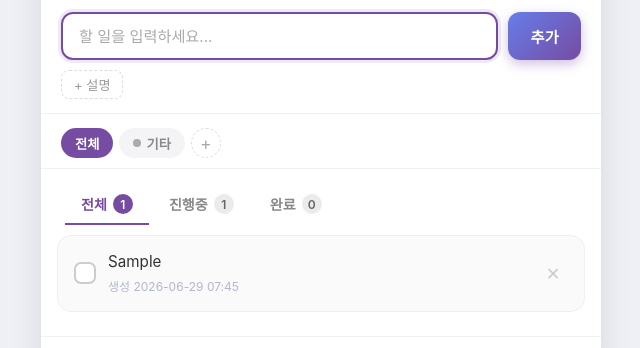
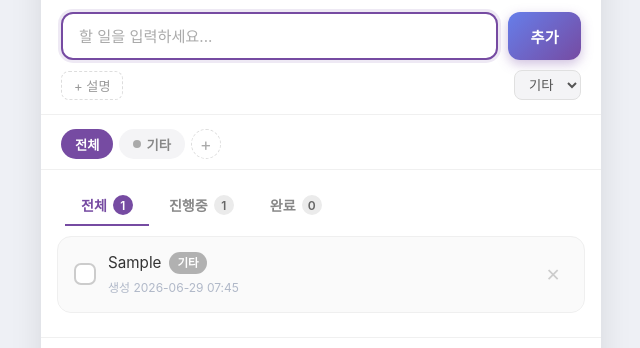
Before and after one commit to lee4022/todo-list, a plain HTML site: page index.html in a window 1280 px wide. Both pictures are taken after typing "Sample" into the empty fields and a click on the button "추가". Shown: the part 238-586 px from the top of the page, without its empty margins (319-959 px from the left). Drawn offline with Linux system fonts and the light colour scheme.

Commit message:
feat: 할 일 작성 시 그룹 지정 및 뱃지 표시

```diff
--- a/app.js
+++ b/app.js
@@ -1,4 +1,5 @@
 const groupTabsEl      = document.getElementById('groupTabs');
+const groupSelect      = document.getElementById('groupSelect');
 const addGroupBtn      = document.getElementById('addGroupBtn');
 const groupAddForm     = document.getElementById('groupAddForm');
 const groupNameInput   = document.getElementById('groupNameInput');
@@ -26,6 +27,12 @@ let currentGroup = 'all';
 let todos = [];
 let nextId = 1;
 let currentFilter = 'all';
+
+function renderGroupSelect() {
+  groupSelect.innerHTML = groups.map(g =>
+    `<option value="${g.id}">${g.name}</option>`
+  ).join('');
+}
 
 function renderGroupTabs() {
   const buttons = groups.map(g => {
@@ -65,6 +72,7 @@ function addGroup(name) {
   const color = GROUP_COLORS[nextGroupId % GROUP_COLORS.length];
   groups.push({ id: `g${nextGroupId++}`, name, color, isDefault: false });
   renderGroupTabs();
+  renderGroupSelect();
 }
 
 function deleteGroup(id) {
@@ -72,6 +80,7 @@ function deleteGroup(id) {
   groups = groups.filter(g => g.id !== id);
   if (currentGroup === id) currentGroup = 'all';
   renderGroupTabs();
+  renderGroupSelect();
   render();
 }
 
@@ -82,7 +91,8 @@ function addTodo() {
     return;
   }
   const description = descInput.value.trim();
-  todos.push({ id: nextId++, text, description, completed: false, createdAt: formatDate(new Date()) });
+  const groupId = groupSelect.value || 'default';
+  todos.push({ id: nextId++, text, description, groupId, completed: false, createdAt: formatDate(new Date()) });
   todoInput.value = '';
   descInput.value = '';
   descInput.style.display = 'none';
@@ -161,7 +171,10 @@ function render() {
         <span class="checkmark"></span>
       </label>
       <div class="todo-body">
-        <span class="todo-text">${escapeHtml(todo.text)}</span>
+        <div class="todo-main">
+          <span class="todo-text">${escapeHtml(todo.text)}</span>
+          ${(()=>{ const g = groups.find(g=>g.id===todo.groupId); return g ? `<span class="group-badge" style="background:${g.color}">${g.name}</span>` : ''; })()}
+        </div>
         <span class="created-at">생성 ${todo.createdAt}</span>
         ${todo.completed && todo.completedAt ? `<span class="completed-at">완료 ${todo.completedAt}</span>` : ''}
         ${todo.description ? `<details class="todo-desc"><summary>설명 보기</summary><p class="desc-content">${escapeHtml(todo.description)}</p></details>` : ''}
@@ -222,4 +235,5 @@ tabs.forEach(tab => {
 });
 
 renderGroupTabs();
+renderGroupSelect();
 render();
--- a/css/style.css
+++ b/css/style.css
@@ -132,6 +132,23 @@ body {
   border-radius: 8px;
   transition: color 0.15s, border-color 0.15s, background 0.15s;
 }
+
+.group-select {
+  margin-left: auto;
+  height: 30px;
+  padding: 0 10px;
+  font-size: 0.83rem;
+  font-family: inherit;
+  color: #555;
+  background: #f4f4f6;
+  border: 1.5px solid #e0e0e0;
+  border-radius: 8px;
+  cursor: pointer;
+  outline: none;
+  transition: border-color 0.2s;
+}
+
+.group-select:focus { border-color: #764ba2; }
 
 .desc-toggle-btn:hover,
 .desc-toggle-btn.active {
@@ -465,6 +482,24 @@ body {
   opacity: 1;
 }
 
+/* ── 그룹 뱃지 ── */
+.todo-main {
+  display: flex;
+  align-items: center;
+  gap: 8px;
+  flex-wrap: wrap;
+}
+
+.group-badge {
+  font-size: 0.72rem;
+  font-weight: 600;
+  color: #fff;
+  padding: 2px 8px;
+  border-radius: 20px;
+  white-space: nowrap;
+  opacity: 0.9;
+}
+
 /* ── 할 일 텍스트 ── */
 .todo-body {
   flex: 1;
--- a/index.html
+++ b/index.html
@@ -69,6 +69,7 @@
         </div>
         <div class="input-options">
           <button id="descToggleBtn" class="desc-toggle-btn">+ 설명</button>
+          <select id="groupSelect" class="group-select"></select>
         </div>
         <textarea id="descInput" class="desc-textarea" placeholder="설명을 입력하세요..."></textarea>
       </section>
```
